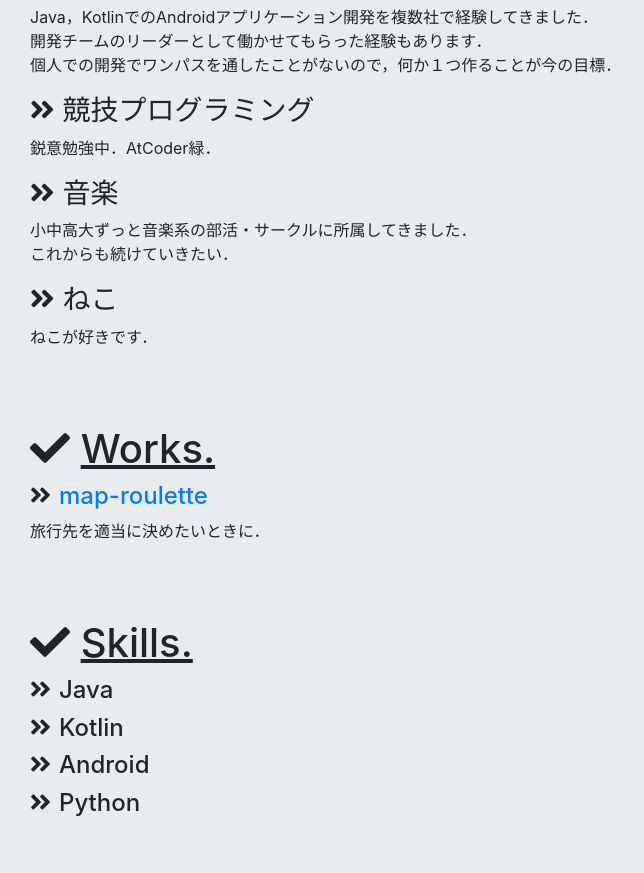
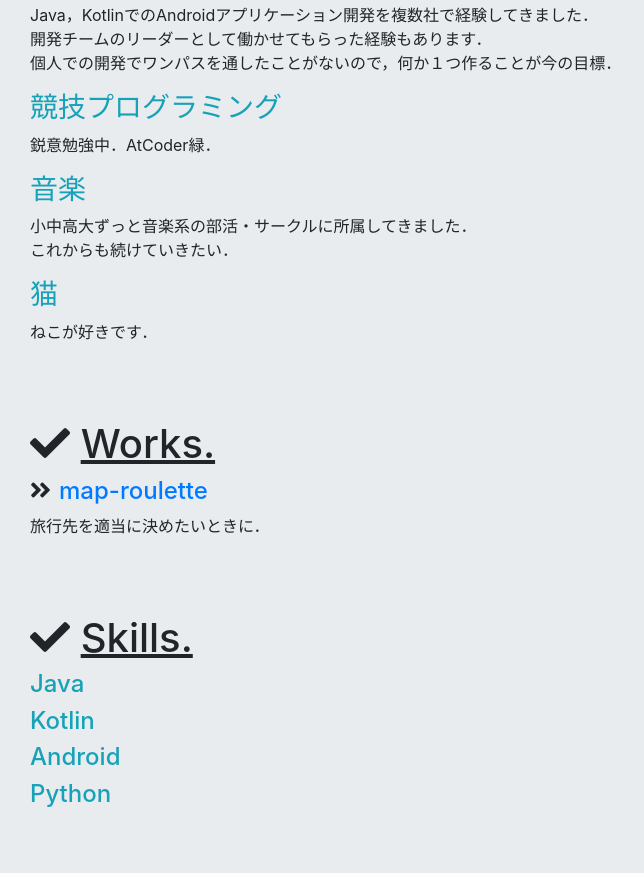
Before and after one commit to go-shibata/go-shibata.github.io, a plain HTML site: page index.html in a window 1280 px wide. Shown: the part 1422-2295 px from the top of the page, without its empty margins (0-644 px from the left). Drawn offline with nearby package versions, Linux system fonts and the light colour scheme.

Commit message:
change color of headlines, remove icons

```diff
--- a/css/app.css
+++ b/css/app.css
@@ -19,17 +19,7 @@ body {
     padding: 30px 30px;
 }
 
-.about::before {
-    font-family: "Font Awesome 5 Free"; font-weight: 900; content: "\f101";
-    margin-right: 8px;
-}
-
 .work::before {
     font-family: "Font Awesome 5 Free"; font-weight: 900; content: "\f101";
     margin-right: 8px;
 }
-
-.skill::before {
-    font-family: "Font Awesome 5 Free"; font-weight: 900; content: "\f101";
-    margin-right: 8px;
-}
--- a/index.html
+++ b/index.html
@@ -74,28 +74,28 @@
                     </div>
                 </div>
             </div>
-            <h3 class="about">研究</h3>
+            <h3 class="text-info">研究</h3>
             <p>
                 pythonを使った音楽音響信号処理に関する研究をしています． <br>
                 国内での発表1件． <br>
                 国際学会であるISMIRに論文を提出，現在査読を受けています．
             </p>
-            <h3 class="about">アルバイト</h3>
+            <h3 class="text-info">アルバイト</h3>
             <p>
                 Java，KotlinでのAndroidアプリケーション開発を複数社で経験してきました． <br>
                 開発チームのリーダーとして働かせてもらった経験もあります． <br>
                 個人での開発でワンパスを通したことがないので，何か１つ作ることが今の目標．
             </p>
-            <h3 class="about">競技プログラミング</h3>
+            <h3 class="text-info">競技プログラミング</h3>
             <p>
                 鋭意勉強中．AtCoder緑．
             </p>
-            <h3 class="about">音楽</h3>
+            <h3 class="text-info">音楽</h3>
             <p>
                 小中高大ずっと音楽系の部活・サークルに所属してきました． <br>
                 これからも続けていきたい．
             </p>
-            <h3 class="about">ねこ</h3>
+            <h3 class="text-info">猫</h3>
             <p>
                 ねこが好きです．
             </p>
@@ -117,10 +117,10 @@
                 <i class="fa fa-check"></i>
                 <u>Skills.</u>
             </h1>
-            <h4 class="skill">Java</h4>
-            <h4 class="skill">Kotlin</h4>
-            <h4 class="skill">Android</h4>
-            <h4 class="skill">Python</h4>
+            <h4 class="text-info">Java</h4>
+            <h4 class="text-info">Kotlin</h4>
+            <h4 class="text-info">Android</h4>
+            <h4 class="text-info">Python</h4>
         </div>
 
         <div class="content">
```
